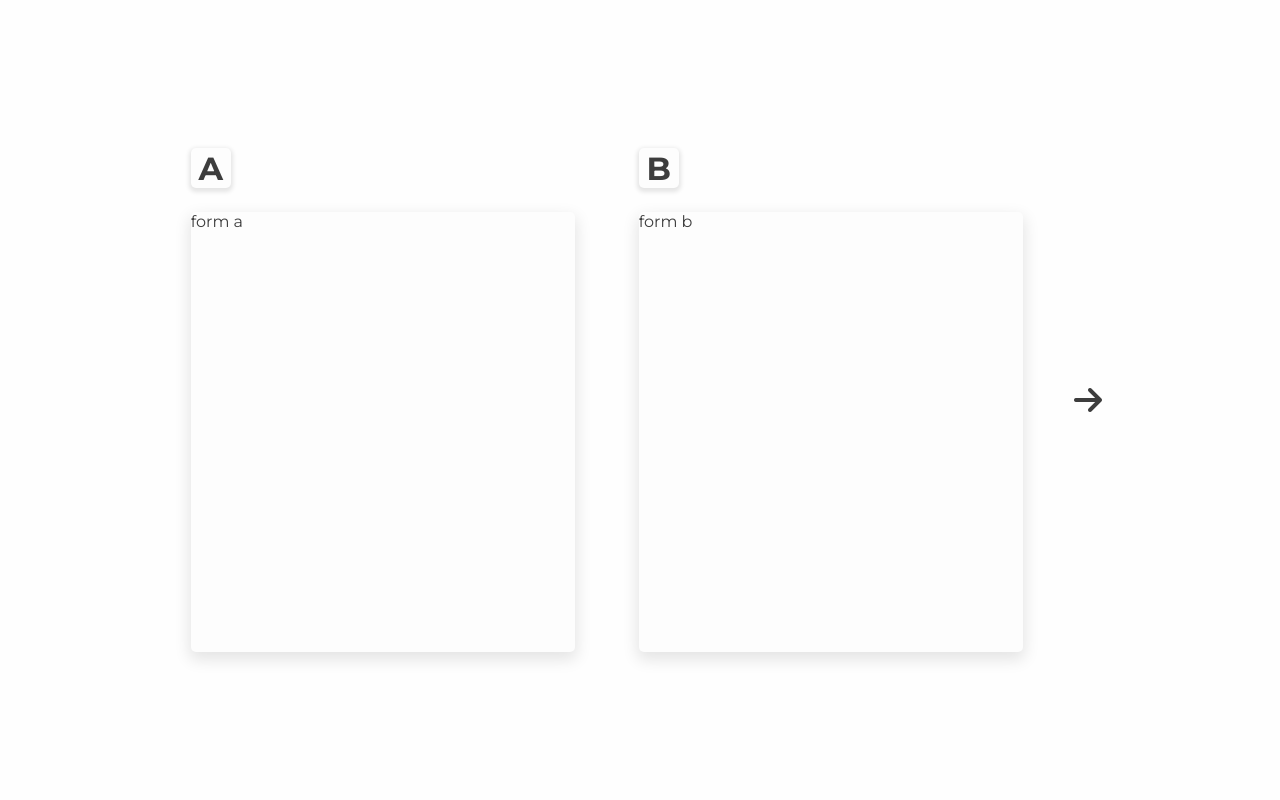
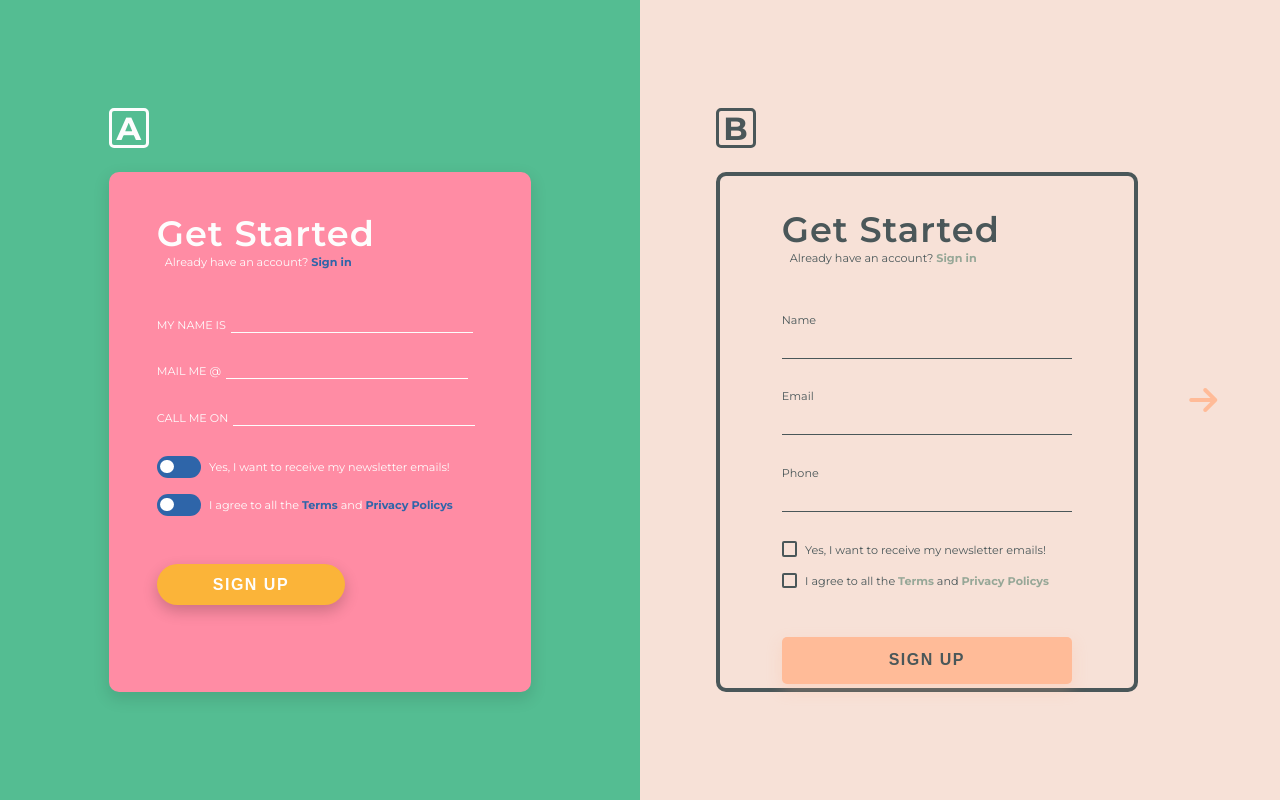
Before and after one commit to hansentim/examen-ui, a React (Create React App) app: page /form in a window 1280 px wide. Built offline with nearby package versions, Linux system fonts and the light colour scheme.

Commit message:
formtest 1 done

```diff
--- a/src/components/GlobalStyles.js
+++ b/src/components/GlobalStyles.js
@@ -17,6 +17,7 @@ const GlobalStyles = createGlobalStyle`
         }
 
 
+
     `;
 
 export default GlobalStyles;
--- a/src/pages/Form.js
+++ b/src/pages/Form.js
@@ -8,15 +8,105 @@ const Form = () => {
   const navigate = useNavigate();
   return (
     <AnimatedPage>
-      <StyledForm>
-        <div className="container">
-          <div className="formBox">
+      <StyledFormContainer>
+        <div className="containerA">
+          <div className="formBox1">
             <div className="letterBox">A</div>
-            <FormCard>form a</FormCard>
+            <FormCardA>
+              <StyledFormA>
+                <h1>Get Started</h1>
+                <p className="signIn">
+                  Already have an account? <span>Sign in</span>
+                </p>
+                <div className="label">
+                  <label>MY NAME IS</label>
+                  <input id="text" type="text" />
+                </div>
+                <div className="label">
+                  <label>MAIL ME @</label>
+                  <input id="text" type="email" />
+                </div>
+                <div className="label">
+                  <label>CALL ME ON</label>
+                  <input id="text" type="text" />
+                </div>
+                <div className="switchBox">
+                  {' '}
+                  <label className="switch">
+                    <input type="checkbox" />
+                    <span className="slider"></span>
+                  </label>
+                  <p>Yes, I want to receive my newsletter emails!</p>
+                </div>
+
+                <div className="switchBox">
+                  <label className="switch">
+                    <input type="checkbox" />
+                    <span className="slider"></span>
+                  </label>
+                  <p>
+                    I agree to all the <span>Terms</span> and{' '}
+                    <span>Privacy Policys</span>
+                  </p>
+                </div>
+
+                <div className="ctBox">
+                  <button className="buttonA">SIGN UP</button>
+                </div>
+              </StyledFormA>
+            </FormCardA>
           </div>
-          <div className="formBox">
+        </div>
+        <div className="containerB">
+          <div className="formBox2">
             <div className="letterBox">B</div>
-            <FormCard>form b</FormCard>
+            <FormCardB>
+              <StyledFormB>
+                <div className="formContainer">
+                  <h1>Get Started</h1>
+                  <p className="signIn">
+                    Already have an account? <span>Sign in</span>
+                  </p>
+
+                  <div className="label">
+                    <label>Name</label>
+                    <input id="text" type="text" />
+                  </div>
+                  <div className="label">
+                    <label>Email</label>
+                    <input id="text" type="email" />
+                  </div>
+                  <div className="label">
+                    <label>Phone</label>
+                    <input id="text" type="text" />
+                  </div>
+                  <div className="switchBox">
+                    {' '}
+                    <label className="form-control">
+                      <input type="checkbox" name="checkbox" />
+                      {/* Yes, I want to receive my newsletter emails! */}
+                    </label>
+                    <p>Yes, I want to receive my newsletter emails!</p>
+                  </div>
+
+                  <div className="switchBox">
+                    <label className="form-control">
+                      <input type="checkbox" name="checkbox" />
+                      {/* I agree to all the{' '}
+                    <span>Terms</span> and <span>Privacy Policys</span> */}
+                    </label>
+                    <p>
+                      I agree to all the <span>Terms</span> and{' '}
+                      <span>Privacy Policys</span>
+                    </p>
+                  </div>
+
+                  <div className="ctBox">
+                    <button className="buttonA">SIGN UP</button>
+                  </div>
+                </div>
+              </StyledFormB>
+            </FormCardB>
           </div>
           {/* rotera pilen */}
           <ArrowButton
@@ -24,60 +114,356 @@ const Form = () => {
             whileHover={{ scale: 2, rotate: 360 }}
             className="fas fa-arrow-right fa-2x"
             style={{
-              color: '#3d3d3d',
+              color: '#ffbb98',
             }}
           ></ArrowButton>
         </div>
-      </StyledForm>
+      </StyledFormContainer>
     </AnimatedPage>
   );
 };
 
-//Syle
+//Style
 
-const StyledForm = styled.div`
-  display: grid;
-  align-items: center;
-  justify-content: center;
+const StyledFormContainer = styled.div`
+  display: flex;
   width: 100%;
   height: 100vh;
   color: #3d3d3d;
   margin: 0 auto;
-
-  /* background: #f89668; */
-  .container {
+  .containerA {
     display: flex;
     align-items: center;
-    padding: 2rem 0;
-
-    .formBox {
-      display: flex;
-      flex-direction: column;
-    }
+    justify-content: center;
+    height: 100%;
+    width: 50%;
+    background: #54bd92;
     .letterBox {
       display: flex;
       align-items: center;
       justify-content: center;
       margin: 0 0 1.5rem 2rem;
-      background: #fdfdfd;
+      background: none;
+      border: 3px solid #fdfdfd;
+      color: #fdfdfd;
       height: 2.5rem;
       width: 2.5rem;
       border-radius: 5px;
       text-align: center;
-      box-shadow: 0px 2px 4px 2px rgba(0, 0, 0, 0.1);
+      font-size: 2rem;
+      font-weight: 700;
+    }
+  }
+  .containerB {
+    background: #f7e1d7;
+    display: flex;
+    align-items: center;
+    justify-content: center;
+    height: 100%;
+    width: 50%;
+
+    .letterBox {
+      display: flex;
+      align-items: center;
+      justify-content: center;
+      margin: 0 0 1.5rem 2rem;
+      background: none;
+      border: 3px solid #4a5759;
+      color: #4a5759;
+      height: 2.5rem;
+      width: 2.5rem;
+      border-radius: 5px;
+      text-align: center;
       font-size: 2rem;
       font-weight: 700;
     }
   }
 `;
 
-const FormCard = styled.div`
-  background: #fdfdfd;
-  width: 30vw;
-  height: 55vh;
+const FormCardA = styled.div`
+  background: #ff8ca4;
+  padding: 0 3rem;
+  width: 33vw;
+  height: 65vh;
+  display: flex;
+  justify-content: center;
   margin: 0 2rem;
-  border-radius: 5px;
+  border-radius: 10px;
   box-shadow: 0px 6px 15px 2px rgba(0, 0, 0, 0.1);
+`;
+
+const StyledFormA = styled.form`
+  color: #fdfdfd;
+  width: 100%;
+  h1 {
+    text-align: left;
+    font-size: 2.2rem;
+    letter-spacing: 1px;
+    font-weight: 600;
+    padding-top: 2.5rem;
+  }
+  .signIn {
+    padding-bottom: 3rem;
+    text-align: left;
+    font-size: 0.7rem;
+  }
+  #text {
+    background: none;
+    border: none;
+    border-bottom: 1.5px solid #fdfdfd;
+    outline: none;
+    /* padding-right: 1rem; */
+    width: 75%;
+    color: #fdfdfd;
+  }
+  .ctBox {
+    display: flex;
+    justify-content: left;
+  }
+  .switchBox {
+    display: flex;
+    justify-content: left;
+    align-items: center;
+    padding-bottom: 1rem;
+  }
+  .label {
+    font-size: 0.7rem;
+    display: flex;
+    padding-bottom: 1.9rem;
+    margin-right: 0.2rem;
+    /* justify-content: center; */
+    align-items: center;
+  }
+  label {
+    padding-right: 0.3rem;
+  }
+  .switch {
+    font-size: 17px;
+    position: relative;
+    display: inline-block;
+    width: 2.6em;
+    height: 1.3em;
+  }
+  .switch input {
+    opacity: 0;
+    width: 0;
+    height: 0;
+  }
+  .slider {
+    position: absolute;
+    cursor: pointer;
+    top: 0;
+    left: 0;
+    right: 0;
+    bottom: 0;
+    background-color: #2e65a9;
+    transition: 0.4s;
+    border-radius: 30px;
+  }
+  .slider:before {
+    position: absolute;
+    content: '';
+    height: 0.8em;
+    width: 0.8em;
+    border-radius: 20px;
+    left: 0.2em;
+    bottom: 0.3em;
+    background-color: white;
+    transition: 0.4s;
+  }
+
+  input:checked + .slider {
+    background-color: #fbb439;
+  }
+  input:focus + .slider {
+    box-shadow: 0 0 1px #fbb439;
+  }
+
+  input:checked + .slider:before {
+    transform: translateX(1.5em);
+  }
+  p {
+    font-size: 0.7rem;
+    padding-left: 0.5rem;
+  }
+  span {
+    color: #2e65a9;
+    font-weight: 700;
+    cursor: pointer;
+  }
+  .buttonA {
+    margin-top: 2rem;
+    padding: 0.7em 3.5em;
+    font-size: 1rem;
+    text-transform: uppercase;
+    letter-spacing: 1.5px;
+    font-weight: 600;
+    color: #fdfdfd;
+    background-color: #fbb439;
+    border: none;
+    border-radius: 30px;
+    box-shadow: 0px 6px 15px rgba(0, 0, 0, 0.2);
+    transition: all 0.3s ease 0s;
+    cursor: pointer;
+    outline: none;
+  }
+  .buttonA:hover {
+    background-color: #fc9919;
+    box-shadow: 0px 15px 20px rgba(0, 0, 0, 0.2);
+    color: #fdfdfd;
+    transform: translateY(-7px);
+  }
+  .buttonA:active {
+    transform: translateY(-1px);
+  }
+`;
+
+const FormCardB = styled.div`
+  background: none;
+  border: 4px solid #4a5759;
+  width: 33vw;
+  height: 65vh;
+  margin: 0 2rem;
+  border-radius: 10px;
+`;
+
+const StyledFormB = styled.form`
+  color: #4a5759;
+  width: 100%;
+  .formContainer {
+    display: flex;
+    flex-direction: column;
+    width: 70%;
+    /* justifyContent: 'left', */
+    /* alignItems: 'left', */
+
+    margin: 2rem auto;
+  }
+  h1 {
+    color: #4a5759;
+    text-align: left;
+    font-size: 2.2rem;
+    letter-spacing: 1px;
+    font-weight: 600;
+  }
+  .signIn {
+    padding-bottom: 3rem;
+    text-align: left;
+    font-size: 0.7rem;
+  }
+  #text {
+    background: none;
+    border: none;
+    border-bottom: 1.5px solid #4a5759;
+    outline: none;
+    /* padding-right: 1rem; */
+    width: 100%;
+    color: #b0c4b1;
+  }
+  .ctBox {
+    /*  display: flex;
+    justify-content: left; */
+  }
+  .switchBox {
+    display: flex;
+    justify-content: left;
+    align-items: center;
+    padding-bottom: 1rem;
+    color: #4a5759;
+  }
+
+  .form-control {
+    font-size: 0.7rem;
+    /*  display: flex; */
+    color: #4a5759;
+    /* display: grid; */
+    /* grid-template-columns: 1em auto; */
+    /* gap: 0.7em; */
+  }
+  input[type='checkbox'] {
+    /* Add if not using autoprefixer */
+    -webkit-appearance: none;
+
+    /* font: inherit; */
+
+    color: currentColor;
+    width: 1.15em;
+    height: 1.15em;
+    border: 0.15em solid currentColor;
+    border-radius: 0.15em;
+    transform: translateY(-0.075em);
+    display: grid;
+    place-content: center;
+  }
+  input[type='checkbox']::before {
+    content: '';
+    width: 0.65em;
+    height: 0.65em;
+    clip-path: polygon(14% 44%, 0 65%, 50% 100%, 100% 16%, 80% 0%, 43% 62%);
+    transform: scale(0);
+    transform-origin: bottom left;
+    transition: 120ms transform ease-in-out;
+    background-color: #4a5759;
+  }
+  input[type='checkbox']:checked::before {
+    transform: scale(1);
+  }
+  input[type='checkbox']:focus {
+    outline: max(2px, 0.15em) solid currentColor;
+    outline-offset: max(2px, 0.15em);
+    background: #b0c4b1;
+  }
+  .label {
+    font-size: 0.7rem;
+    display: flex;
+    flex-direction: column;
+    padding-bottom: 1.9rem;
+    label {
+      padding-right: 0.3rem;
+      padding-bottom: 1rem;
+      color: #4a5759;
+    }
+
+    /* margin-right: 0.2rem; */
+    /*  justify-content: center;
+    align-items: center; */
+  }
+
+  p {
+    font-size: 0.7rem;
+    padding-left: 0.5rem;
+  }
+  span {
+    color: #96a797;
+    font-weight: 700;
+    cursor: pointer;
+  }
+  .buttonA {
+    margin-top: 2rem;
+    padding: 0.9em 3.5em;
+    font-size: 1rem;
+    text-transform: uppercase;
+    letter-spacing: 1.5px;
+    font-weight: 600;
+    width: 100%;
+    color: #4a5759;
+    background-color: #ffbb98;
+    border: none;
+    border-radius: 5px;
+    box-shadow: 0px 6px 15px rgba(255, 187, 152, 0.3);
+    transition: all 0.3s ease 0s;
+    cursor: pointer;
+    outline: none;
+  }
+  .buttonA:hover {
+    background-color: #eca17c;
+    box-shadow: 0px 15px 20px rgba(236, 161, 124, 0.3);
+    color: #4a5759;
+    transform: translateY(-7px);
+  }
+  .buttonA:active {
+    transform: translateY(-1px);
+  }
 `;
 
 const ArrowButton = styled(motion.button)`
```
